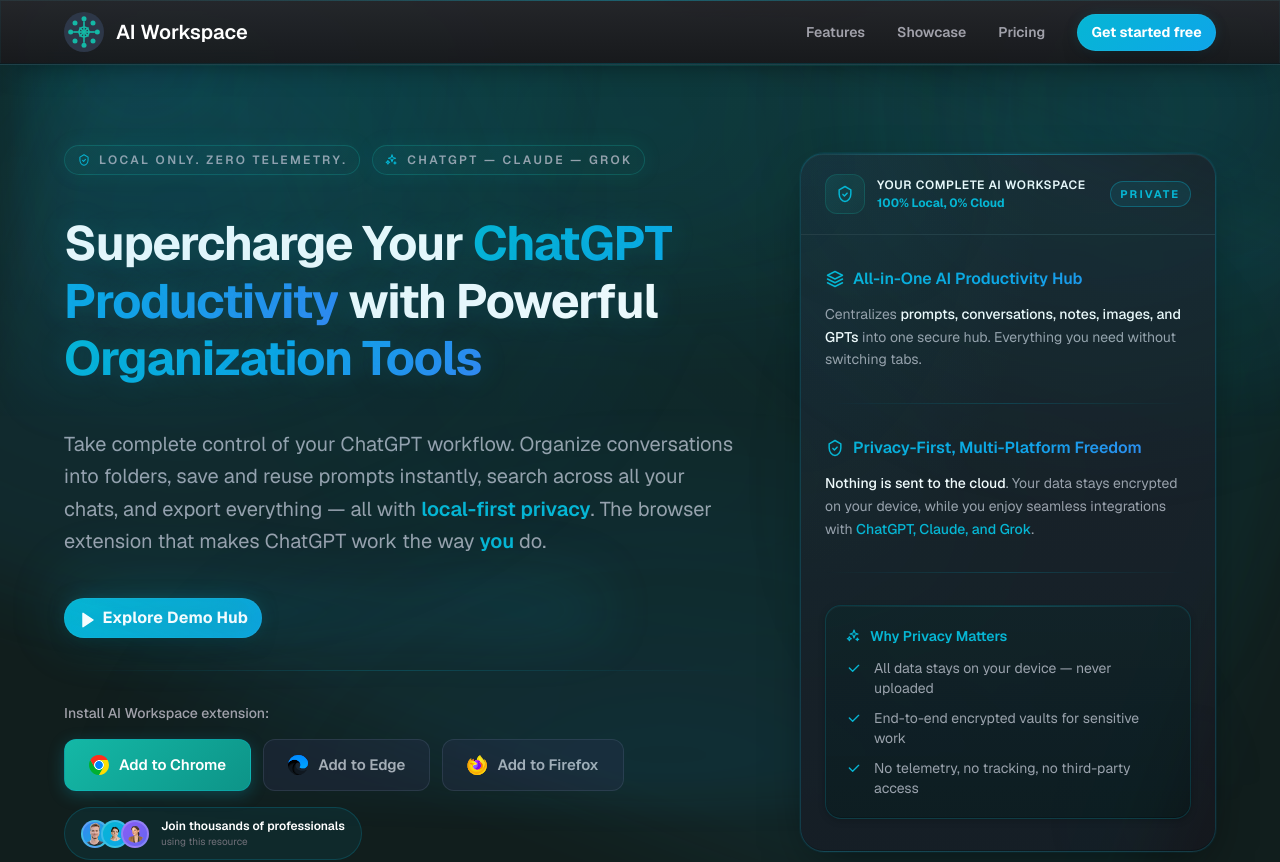
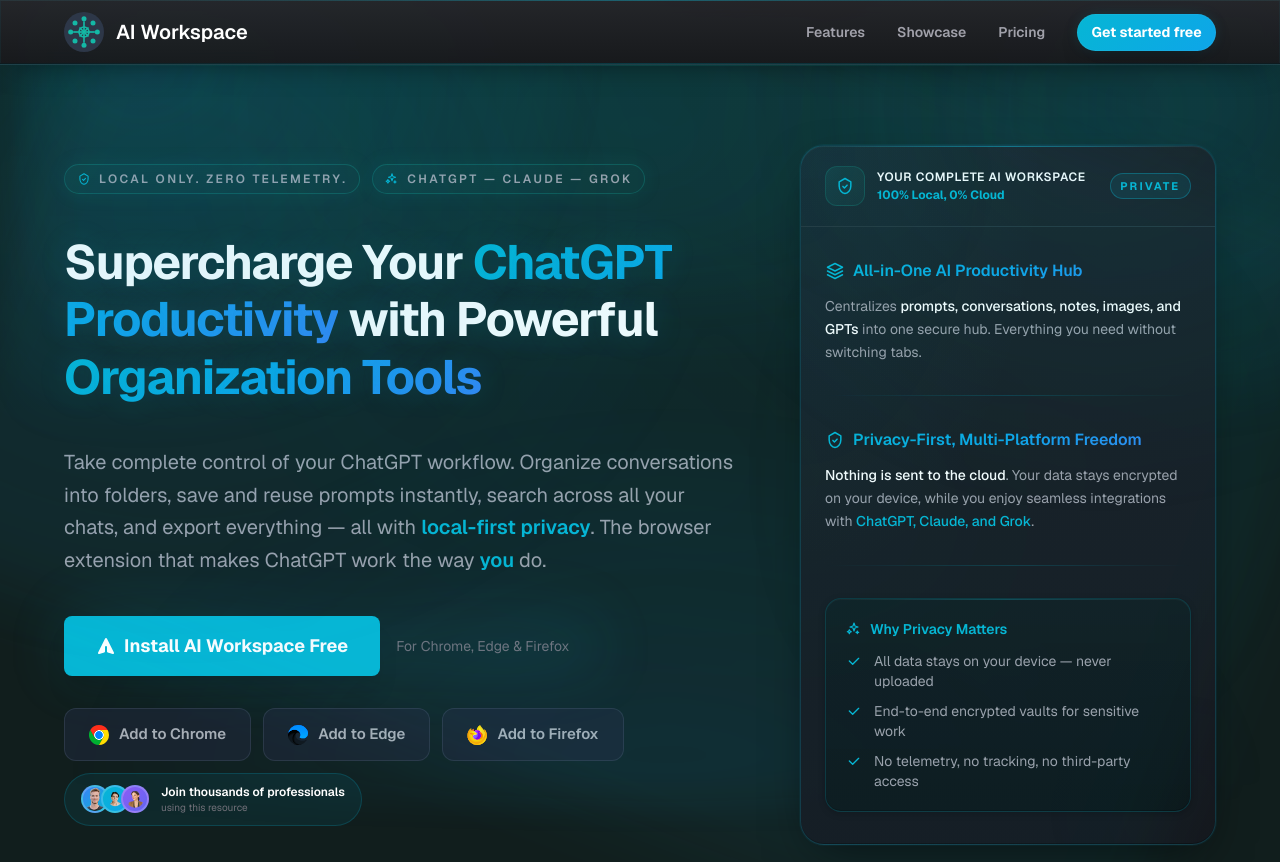
Before and after one commit to Strikeh/ai-workspace-landing, a Next.js app: page / in a window 1280 px wide. Shown: the top 862 px of the page. Built offline with nearby package versions, Linux system fonts and the light colour scheme.

Commit message:
Optimize CTAs: single primary 'Install AI Workspace Free' repeated 3x (hero, middle, footer)

```diff
--- a/src/app/page.tsx
+++ b/src/app/page.tsx
@@ -2,7 +2,6 @@
 import type { ReactNode, SVGProps } from "react";
 import LogoCarousel from "@/components/LogoCarousel";
 import DemoModal from "@/components/DemoModal";
-import DemoHubButton from "@/components/DemoHubButton";
 
 const browserInstallButtons = [
   {
@@ -305,34 +304,40 @@
                   do.
                 </p>
                 <div className="space-y-8">
+                  {/* Primary CTA */}
                   <div className="flex flex-wrap items-center gap-4 relative">
-                    {/* ambient glow behind CTAs */}
                     <div className="ambient-glow" aria-hidden />
-                    <DemoHubButton />
-                  </div>
-
-                  {/* Gradient separator above install row */}
-                  <div className="hr-gradient" aria-hidden />
-
-                  {/* Browser Installation Buttons */}
-                  <div className="space-y-4">
-                    <p
-                      className="text-sm font-medium"
-                      style={{ color: "var(--color-text-secondary)" }}
+                    <a
+                      href="https://microsoftedge.microsoft.com/addons/detail/aiworkspace-pro/kbdckiagphjeldfdfeobdhcajkpidong"
+                      target="_blank"
+                      rel="noopener noreferrer"
+                      className="inline-flex items-center gap-2 rounded-lg px-8 py-4 text-lg font-bold transition-all hover:scale-105 shadow-xl"
+                      style={{
+                        background: "var(--color-accent)",
+                        color: "#ffffff",
+                      }}
                     >
-                      Install AI Workspace extension:
+                      <svg className="h-5 w-5" fill="currentColor" viewBox="0 0 20 20">
+                        <path d="M10.894 2.553a1 1 0 00-1.788 0l-7 14a1 1 0 001.169 1.409l5-1.429A1 1 0 009 15.571V11a1 1 0 112 0v4.571a1 1 0 00.725.962l5 1.428a1 1 0 001.17-1.408l-7-14z" />
+                      </svg>
+                      Install AI Workspace Free
+                    </a>
+                    <p className="text-sm" style={{ color: "var(--color-text-muted)" }}>
+                      For Chrome, Edge & Firefox
                     </p>
+                  </div>
+
+                  {/* Browser Installation Buttons - Secondary */}
+                  <div className="space-y-3">
                     <div className="install-buttons flex flex-wrap items-center gap-3">
                       {browserInstallButtons.map((browser) => (
                         <a
                           key={browser.name}
                           href={browser.url}
+                          target="_blank"
+                          rel="noopener noreferrer"
                           aria-label={`Add AI Workspace to ${browser.name}`}
-                          className={`browser-install-btn ${
-                            browser.primary
-                              ? "browser-install-btn--primary"
-                              : ""
-                          }`}
+                          className="browser-install-btn"
                         >
                           <Image
                             src={browser.icon}
@@ -1361,6 +1366,45 @@
             </div>
           </div>
         </section>
+
+        {/* CTA Section - Middle */}
+        <section className="py-20 section section-primary-blue">
+          <div className="mx-auto max-w-4xl px-6 text-center">
+            <h2
+              className="text-3xl font-bold mb-4"
+              style={{
+                background: "var(--premium-title-gradient)",
+                WebkitBackgroundClip: "text",
+                backgroundClip: "text",
+                WebkitTextFillColor: "transparent",
+              }}
+            >
+              Ready to boost your ChatGPT productivity?
+            </h2>
+            <p className="text-lg mb-8" style={{ color: "var(--color-text-secondary)" }}>
+              Join thousands of users organizing their AI workflows with AI Workspace.
+            </p>
+            <a
+              href="https://microsoftedge.microsoft.com/addons/detail/aiworkspace-pro/kbdckiagphjeldfdfeobdhcajkpidong"
+              target="_blank"
+              rel="noopener noreferrer"
+              className="inline-flex items-center gap-2 rounded-lg px-8 py-4 text-lg font-bold transition-all hover:scale-105 shadow-xl"
+              style={{
+                background: "var(--color-accent)",
+                color: "#ffffff",
+              }}
+            >
+              <svg className="h-5 w-5" fill="currentColor" viewBox="0 0 20 20">
+                <path d="M10.894 2.553a1 1 0 00-1.788 0l-7 14a1 1 0 001.169 1.409l5-1.429A1 1 0 009 15.571V11a1 1 0 112 0v4.571a1 1 0 00.725.962l5 1.428a1 1 0 001.17-1.408l-7-14z" />
+              </svg>
+              Install AI Workspace Free
+            </a>
+            <p className="mt-4 text-sm" style={{ color: "var(--color-text-muted)" }}>
+              Free forever • No credit card required • Install in seconds
+            </p>
+          </div>
+        </section>
+
         <section
           id="faq"
           className="border-t py-24 section section-primary-teal"
@@ -1806,6 +1850,63 @@
             </div>
           </div>
         </section>
+
+        {/* Final CTA Section - Before Footer */}
+        <section className="border-t py-24 section section-primary-teal" style={{ borderColor: "var(--color-border)" }}>
+          <div className="mx-auto max-w-4xl px-6 text-center">
+            <h2
+              className="text-4xl font-bold mb-4"
+              style={{
+                background: "var(--premium-title-gradient)",
+                WebkitBackgroundClip: "text",
+                backgroundClip: "text",
+                WebkitTextFillColor: "transparent",
+              }}
+            >
+              Start organizing your ChatGPT workflow today
+            </h2>
+            <p className="text-xl mb-10" style={{ color: "var(--color-text-secondary)" }}>
+              Free forever. No credit card required. Install in seconds.
+            </p>
+            <a
+              href="https://microsoftedge.microsoft.com/addons/detail/aiworkspace-pro/kbdckiagphjeldfdfeobdhcajkpidong"
+              target="_blank"
+              rel="noopener noreferrer"
+              className="inline-flex items-center gap-2 rounded-lg px-8 py-4 text-lg font-bold transition-all hover:scale-105 shadow-xl"
+              style={{
+                background: "var(--color-accent)",
+                color: "#ffffff",
+              }}
+            >
+              <svg className="h-5 w-5" fill="currentColor" viewBox="0 0 20 20">
+                <path d="M10.894 2.553a1 1 0 00-1.788 0l-7 14a1 1 0 001.169 1.409l5-1.429A1 1 0 009 15.571V11a1 1 0 112 0v4.571a1 1 0 00.725.962l5 1.428a1 1 0 001.17-1.408l-7-14z" />
+              </svg>
+              Install AI Workspace Free
+            </a>
+            <div className="mt-8 flex flex-wrap items-center justify-center gap-3">
+              {browserInstallButtons.map((browser) => (
+                <a
+                  key={browser.name}
+                  href={browser.url}
+                  target="_blank"
+                  rel="noopener noreferrer"
+                  className="inline-flex items-center gap-2 text-sm opacity-70 hover:opacity-100 transition-opacity"
+                  style={{ color: "var(--color-text-secondary)" }}
+                >
+                  <Image
+                    src={browser.icon}
+                    alt={`${browser.name} icon`}
+                    width={16}
+                    height={16}
+                    className="h-4 w-4"
+                  />
+                  {browser.name}
+                </a>
+              ))}
+            </div>
+          </div>
+        </section>
+
         <footer
           id="footer"
           className="border-t py-20 section section-primary-blue"
```
